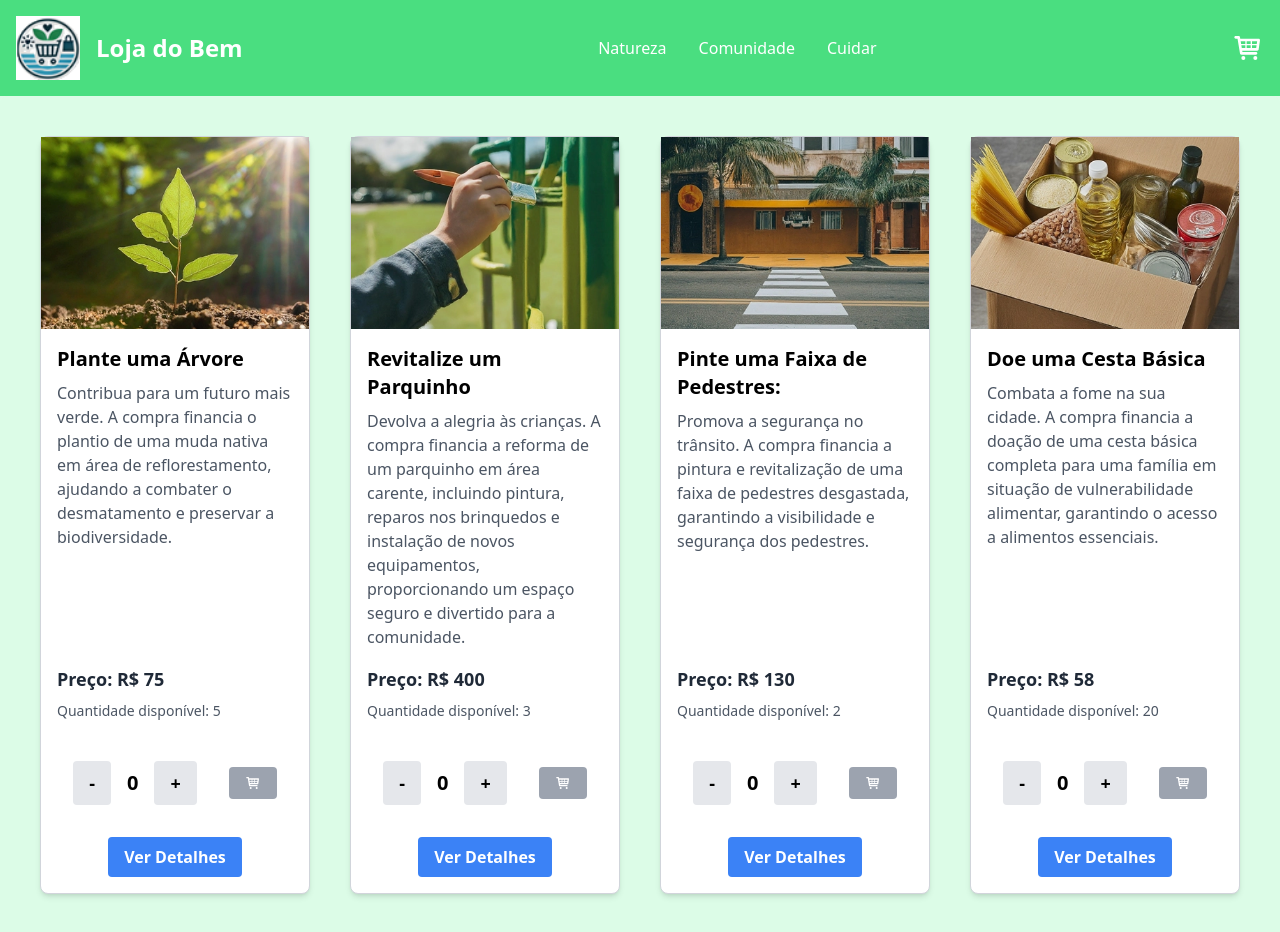
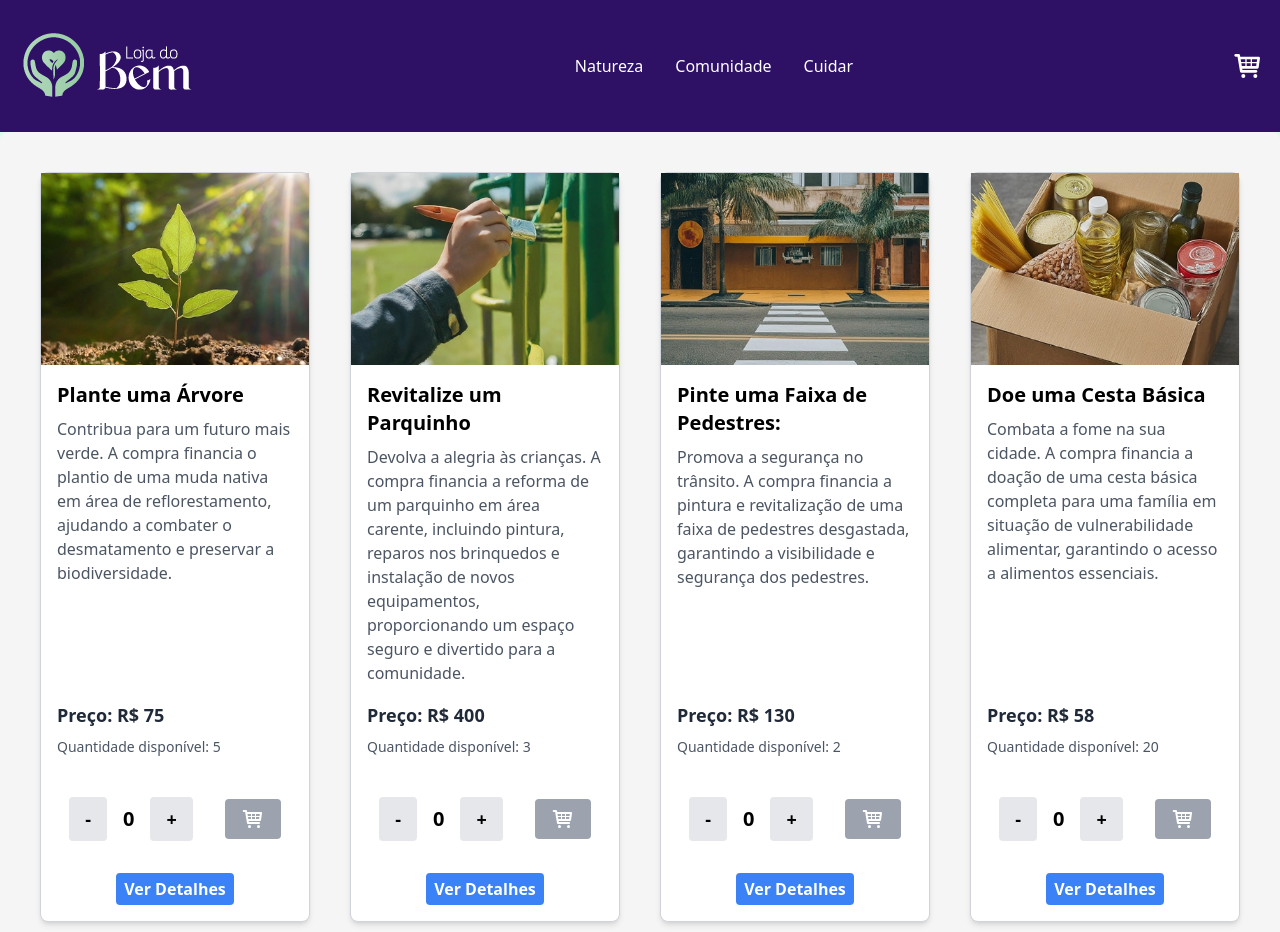
Before and after one commit to Gferracioli/LojadoBem, a React (Create React App) app: page / in a window 1280 px wide. Shown: the top 932 px of the page. Built offline with nearby package versions, Linux system fonts and the light colour scheme.

Commit message:
visual das cores

```diff
--- a/src/components/Item.tsx
+++ b/src/components/Item.tsx
@@ -39,7 +39,7 @@ const Item = (produto: Produto) => {
 
         <div className="mt-4 flex justify-center">
           <Link to={`/item/${produto.id}`}>
-            <button className="px-4 py-2 bg-blue-500 text-white font-bold rounded hover:bg-blue-600 transition w-full">
+            <button className="px-2 py-1 bg-blue-500 text-white font-semibold rounded hover:bg-blue-600 transition w-full">
               Ver Detalhes
             </button>
           </Link>
--- a/src/components/ItemCount.tsx
+++ b/src/components/ItemCount.tsx
@@ -41,13 +41,13 @@ const ItemCount = ({ inicial, estoque, onAdd }: Props) => {
       <button
         onClick={() => onAdd(contador)}
         disabled={contador === 0}
-        className={`px-4 py-2 ml-4 text-white font-bold rounded transition relative ${
+        className={`px-4 py-2 ml-4 text-lg font-semibold text-white rounded transition relative ${
           contador === 0
             ? "bg-gray-400 cursor-not-allowed"
             : "bg-blue-500 hover:bg-blue-600"
         }`}
       >
-        <TiShoppingCart />
+        <TiShoppingCart className="text-white w-6 h-6" />
       </button>
     </div>
   );
--- a/src/components/ItemListContainer.tsx
+++ b/src/components/ItemListContainer.tsx
@@ -37,7 +37,7 @@ const Home = () => {
   }
 
   return (
-    <div className="bg-green-100 p-6 rounded-lg">
+    <div className="bg-neutral-100 p-6 rounded-lg">
       <ItemList items={items} /> {/* Passando os itens para o ItemList */}
     </div>
   );
--- a/src/components/NavBar.tsx
+++ b/src/components/NavBar.tsx
@@ -13,14 +13,14 @@ const NavBar = () => {
   };
 
   return (
-    <nav className="bg-green-400 p-4 shadow-md">
+    <nav className="bg-violet-950 p-4 shadow-md">
       <div className="container mx-auto flex items-center justify-between">
         {/* Logo e Nome da Loja */}
         <div className="flex items-center space-x-4">
           <Link to="/">
-            <img src="/assets/img/logo.png" alt="Logo" className="w-16 h-16" />
+            <img src="/assets/img/logo.png" alt="Logo" className="w-25 h-25" />
           </Link>
-          <h1 className="text-2xl font-bold text-white">Loja do Bem</h1>
+          <h1 className="text-2xl font-bold text-white hidden">Loja do Bem</h1>
         </div>
 
         {/* Menu Hambúrguer */}
```
Also changed, not shown: public/assets/img/logo.png.
